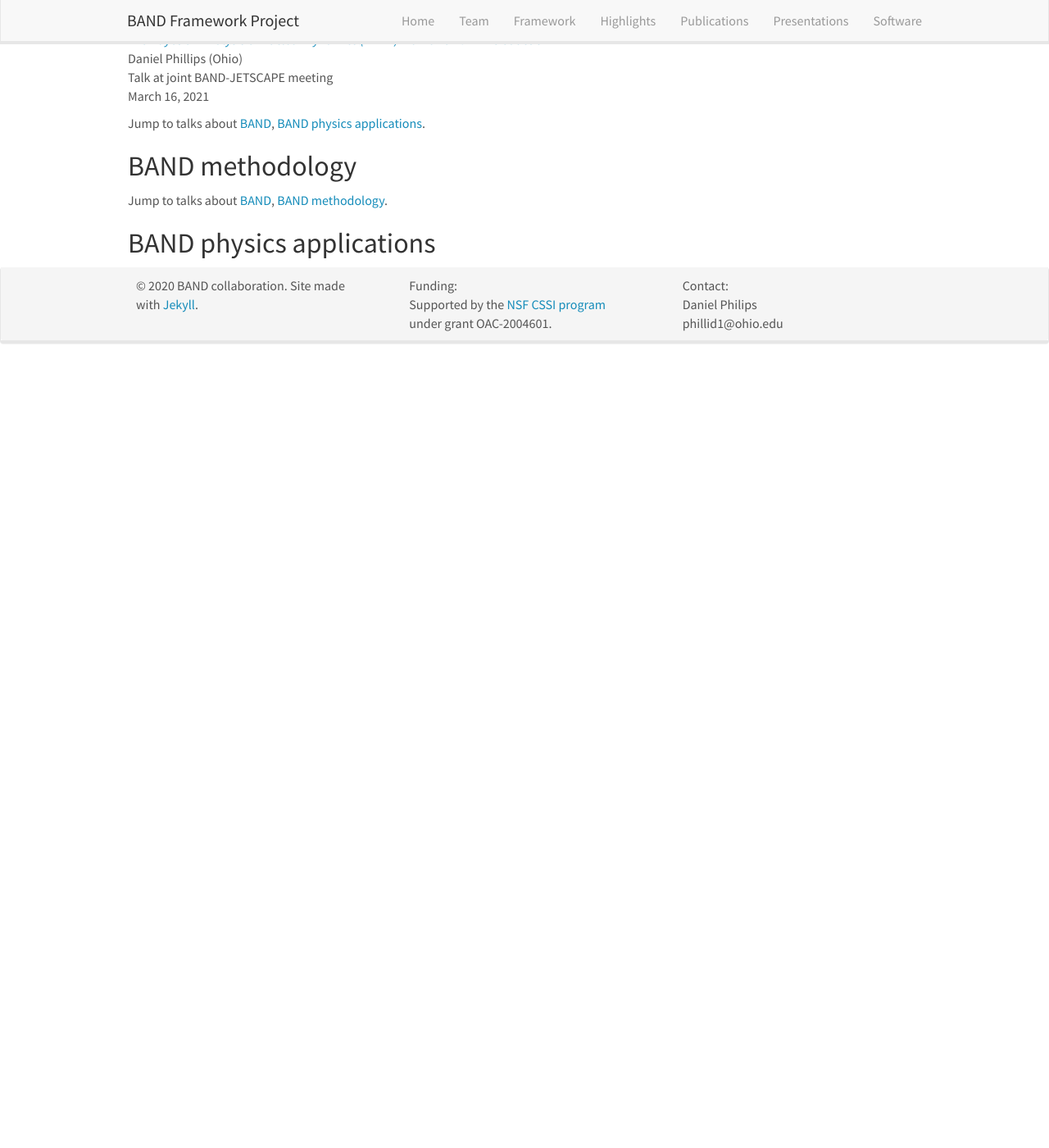
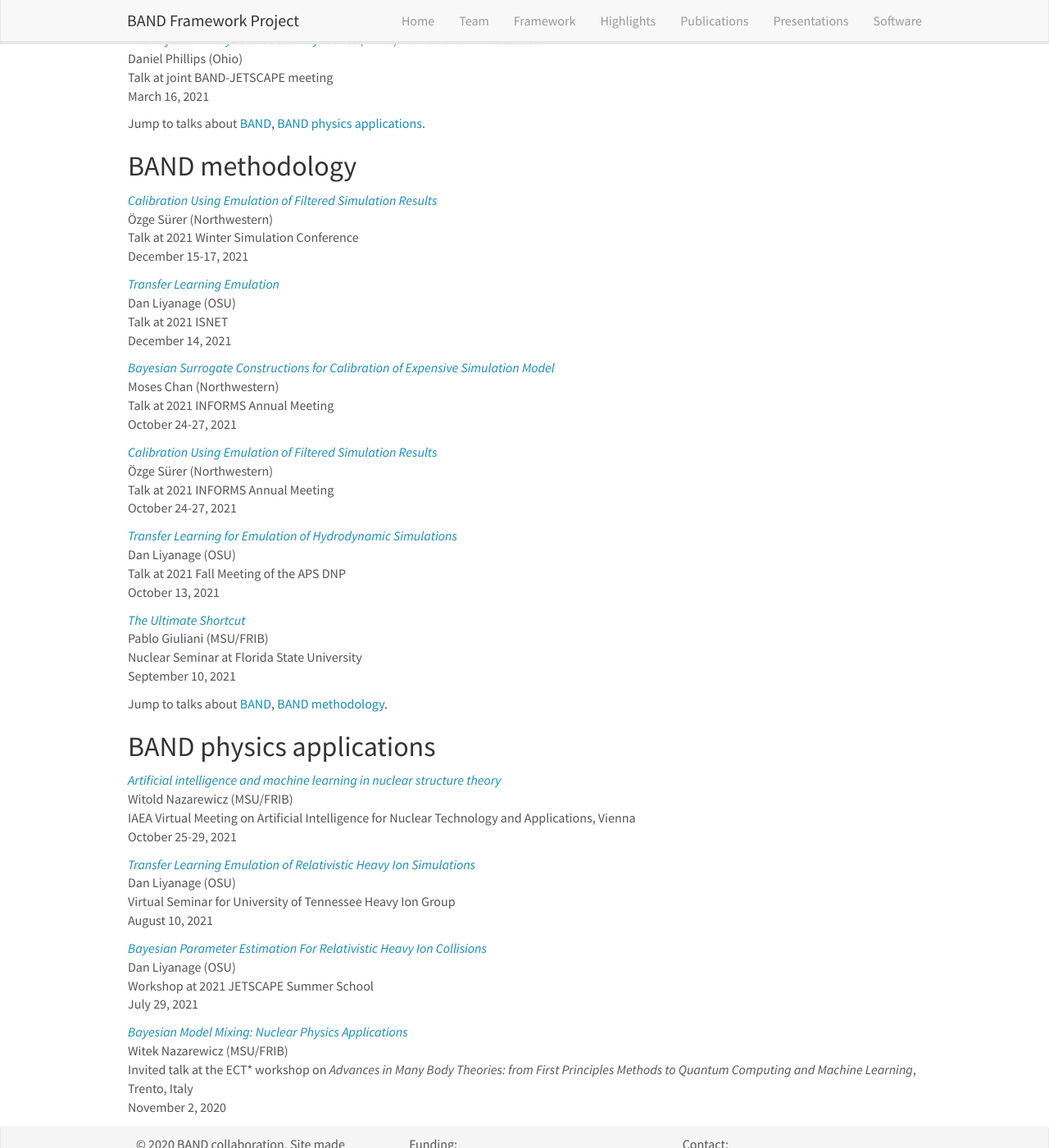
Before and after one commit to bandframework/bandframework.github.io, a Jekyll site: the page built from _pages/presentations.md, in a window 1280 px wide and 1400 px high, scrolled down 409 px. Shown: the whole window at 82% size. Built offline with Jekyll 4.4.1, drawn with Linux system fonts in a browser that asks for light colours; nearby versions of some CDN libraries; before the commit the page ends 900 px from its top, so only the background shows below that.

Commit message:
adding sections to Presentations

```diff
--- a/_data/presentations.yml
+++ b/_data/presentations.yml
@@ -162,4 +162,5 @@
   link:
     url: https://www.dropbox.com/s/3w0r3hpa3212r9l/Nazarewicz-BMA-ECT2020.pdf?dl=0
   highlight: 0
+  type: physics
   news2:
--- a/_pages/presentations.md
+++ b/_pages/presentations.md
@@ -32,7 +32,31 @@ Jump to talks about [BAND](#about-band), [BAND physics applications](#band-physi
 ## BAND methodology
 
 
+{% for talk in site.data.presentations %}
+
+{% if talk.type == "methodology" %}
+
+  <a href="{{talk.link.url }}" target="_blank"><em>{{ talk.title }}</em></a> <br />
+  {{ talk.presenter }} <br />{{ talk.location }}<br />{{ talk.date}}
+
+{% endif %}
+
+{% endfor %}
+
+
+
 
 Jump to talks about [BAND](#about-band), [BAND methodology](#band-methodology).
 
 ## BAND physics applications
+
+{% for talk in site.data.presentations %}
+
+{% if talk.type == "physics" %}
+
+  <a href="{{talk.link.url }}" target="_blank"><em>{{ talk.title }}</em></a> <br />
+  {{ talk.presenter }} <br />{{ talk.location }}<br />{{ talk.date}}
+
+{% endif %}
+
+{% endfor %}
```
